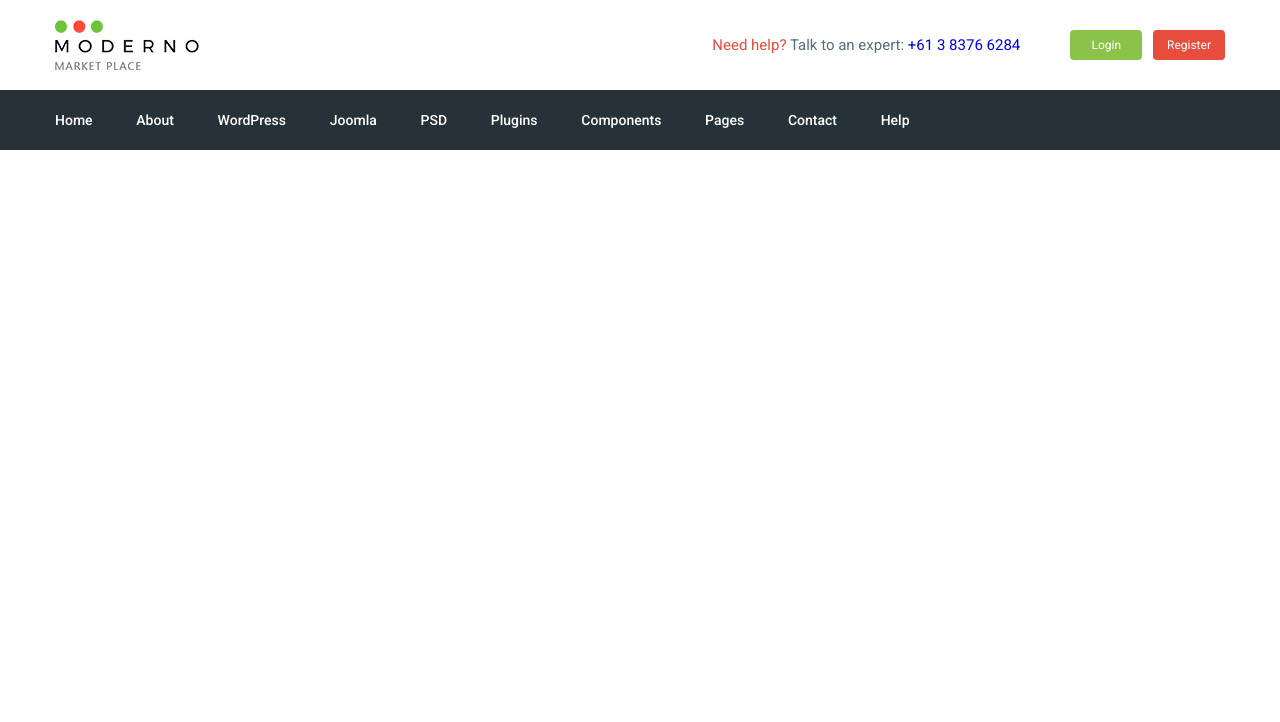
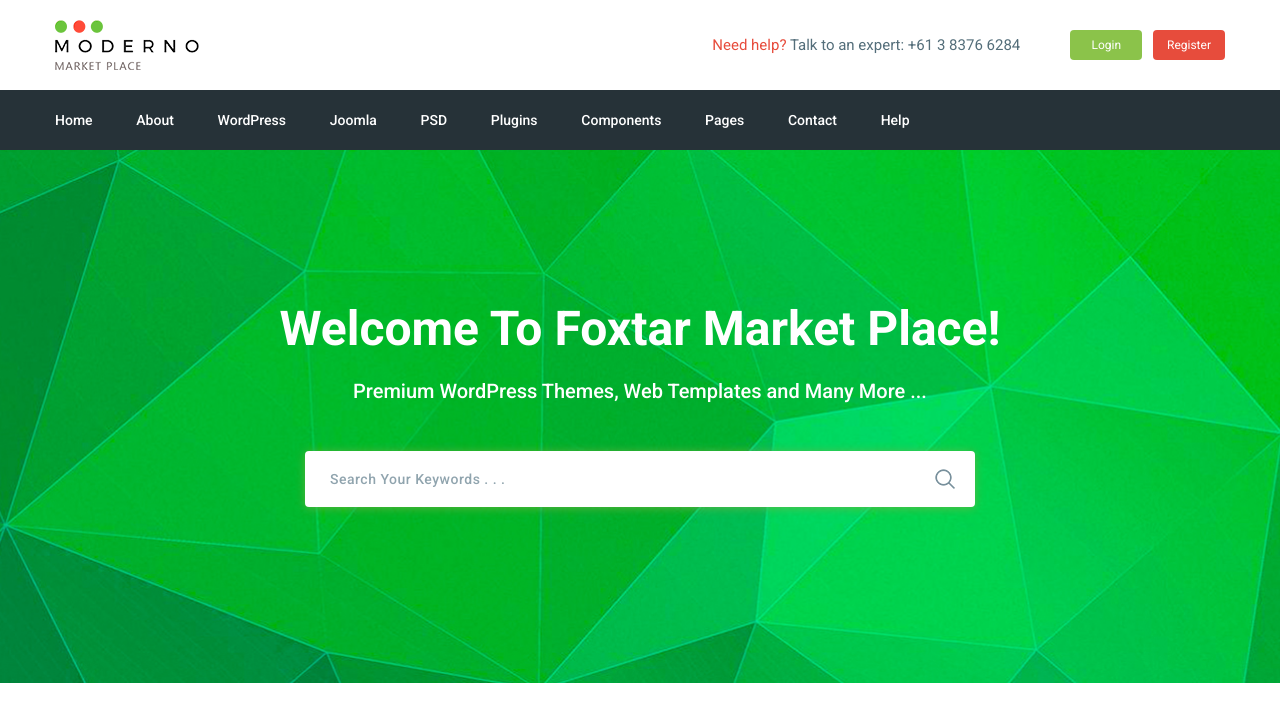
Before and after one commit to NeRc13/moderno, a website: page app/index.html in a window 1280 px wide. Drawn offline with nearby package versions, Linux system fonts and the light colour scheme; files that its build step writes are made by us from their sources.

Commit message:
added search section

```diff
--- a/app/index.html
+++ b/app/index.html
@@ -24,7 +24,8 @@
           </div>
           <div class="header__box">
             <div class="header__text">
-              <a href="tel:+61383766284"><span>Need help?</span></a> Talk to an expert: <a href="tel:+61383766284">+61 3 8376
+              <a href="tel:+61383766284"><span>Need help?</span></a> Talk to an expert: <a href="tel:+61383766284">+61 3
+                8376
                 6284</a>
             </div>
             <div class="basket">
@@ -55,9 +56,30 @@
           </ul>
         </nav>
       </div>
-
     </div>
   </header>
+
+  <section class="search" style="background-image: url(images/search-bg.jpg);
+  ">
+    <div class="container">
+      <div class="search__body">
+        <div class="search__body-title">
+          Welcome To Foxtar Market Place!
+        </div>
+        <div class="search__body-text">
+          Premium WordPress Themes, Web Templates and Many More ...
+        </div>
+        <div class="search__body-form">
+          <form action="">
+            <input type="text" placeholder="Search Your Keywords . . ." required>
+            <button type="submit">
+              <img src="images/icons/search.png" alt="">
+            </button>
+          </form>
+        </div>
+      </div>
+    </div>
+  </section>
 
   <script src="https://ajax.googleapis.com/ajax/libs/jquery/3.4.1/jquery.min.js"></script>
   <script src="js/libs.min.js"></script>
--- a/app/scss/style.scss
+++ b/app/scss/style.scss
@@ -2,26 +2,28 @@
 @import "vars";
 @import "fonts";
 
-
-.header__body{
+.header__body {
     display: flex;
     justify-content: space-between;
     height: 90px;
     align-items: center;
 }
-.header__box{
+.header__box {
     display: flex;
-    .header__text{
+    .header__text {
         line-height: 30px;
         margin-right: 50px;
         font-size: 15px;
         color: $color-text;
-        span{
+        a {
+            color: $color-text;
+        }
+        span {
             color: $red;
         }
     }
 }
-.header__btn a{
+.header__btn a {
     display: inline-block;
     color: #fff;
     padding: 9px;
@@ -30,31 +32,79 @@
     text-align: center;
     border-radius: 4px;
 }
-.header__btn a:first-child{
+.header__btn a:first-child {
     background-color: $green;
 }
-.header__btn a:last-child{
+.header__btn a:last-child {
     background-color: $red;
     margin-left: 7px;
 }
-.header__menu{
+.header__menu {
     background-color: $bg;
-    .menu{
+    .menu {
         height: 60px;
         display: flex;
         align-items: center;
     }
-    .header__list{
-        li{
+    .header__list {
+        li {
             display: inline-block;
-        & + li{
+            & + li {
                 margin-left: 40px;
             }
         }
-    a{
+        a {
             color: #fff;
             font-size: 14px;
             font-weight: 500;
         }
     }
 }
+.search {
+    background-repeat: no-repeat;
+    background-position: center;
+    background-size: cover;
+    min-height: 533px;
+}
+.search__body {
+    padding: 155px 0 100px;
+    color: #fff;
+    text-align: center;
+    &-title {
+        font-size: 48px;
+        font-weight: 700;
+        margin-bottom: 28px;
+    }
+    &-text {
+        margin-bottom: 50px;
+        font-size: 20px;
+        font-weight: 500;
+    }
+    &-form {
+        max-width: 670px;
+        margin: 0 auto;
+        position: relative;
+        input {
+            display: block;
+            border-radius: 4px;
+            box-shadow: 0px 1px 10px 0px rgba(124, 178, 64, 0.75);
+            height: 56px;
+            width: 100%;
+            font-size: 14px;
+            font-weight: 500;
+            padding-left: 25px;
+            padding-right: 60px;
+            &::placeholder{
+                color: #90a4ae;
+                letter-spacing: .5px;
+            }
+        }
+        button{
+            position: absolute;
+            top: 18px;
+            right: 20px;
+            border: none;
+            background-color: transparent;
+        }
+    }
+}
```
Also changed, not shown: app/images/icons/search.png (added), app/images/icons/search.svg (added), app/images/search-bg.jpg (added). Lines whose indentation alone changed are shown as unchanged.
